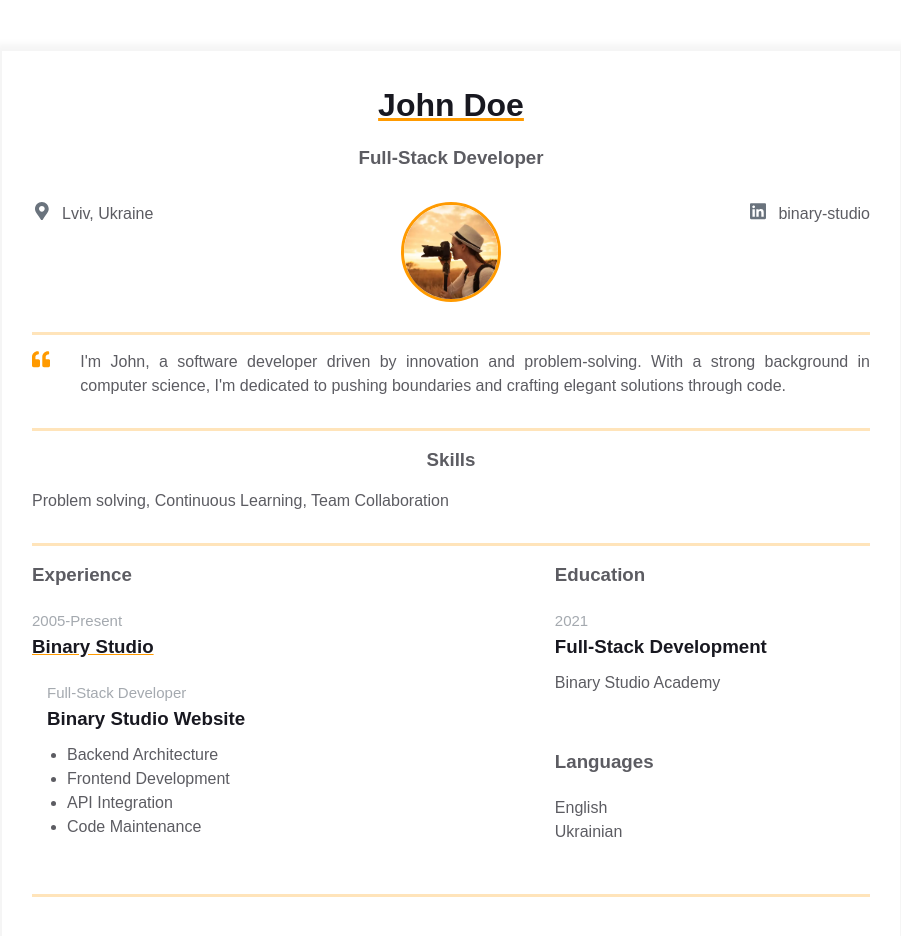
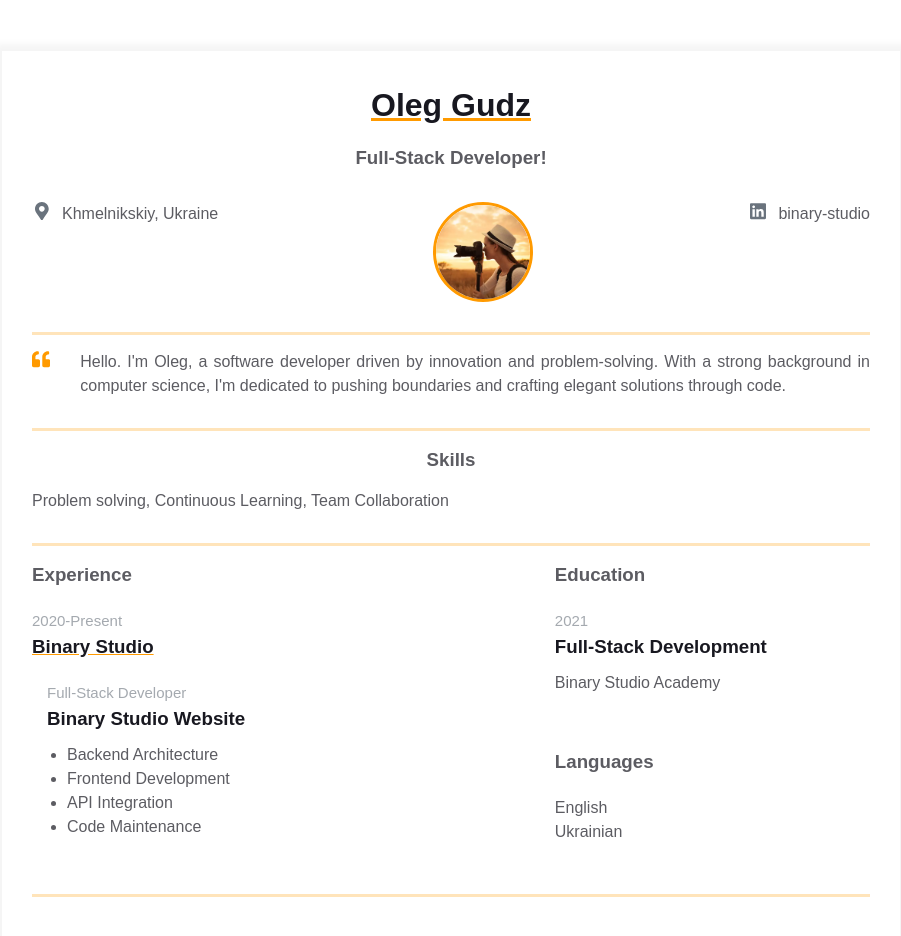
Before and after one commit to olegudz/homepage, a plain HTML site: page index.html in a window 1280 px wide. Shown: the whole page, without its empty margins (189-1090 px from the left). Drawn offline with Linux system fonts and the light colour scheme.

Commit message:
My own information

```diff
--- a/index.html
+++ b/index.html
@@ -13,8 +13,8 @@
     <div class="resume">
       <div class="container">
         <div class="resume__block">
-          <h1 class="contact-info__header">John Doe</h1>
-          <h3 class="contact-info__sub-header">Full-Stack Developer</h3>
+          <h1 class="contact-info__header">Oleg Gudz</h1>
+          <h3 class="contact-info__sub-header">Full-Stack Developer!</h3>
 
           <div class="contact_info_container fh">
             <div class="contact-info__block">
@@ -27,7 +27,7 @@
                       80-80s-35.817-80-80-80-80 35.817-80 80 35.817 80 80 80z"></path>
                   </svg>
                 </div>
-                <span>Lviv, Ukraine</span>
+                <span>Khmelnikskiy, Ukraine</span>
               </a>
 
             </div>
@@ -73,7 +73,7 @@
                   48-21.5 48-48V304c0-26.5-21.5-48-48-48z"></path>
               </svg>
             </div>
-            <p class="intro_text">I'm John, a software developer driven by innovation and
+            <p class="intro_text">Hello. I'm Oleg, a software developer driven by innovation and
               problem-solving. With a strong background in computer science,
               I'm dedicated to pushing boundaries and crafting elegant
               solutions through code.</p>
@@ -103,7 +103,7 @@
               <h3 class="experiences__header">Experience</h3>
               <div class="experiences__company">
                 <div class="experiences__company-header">
-                  <span class="experiences__company-header-durability">2005-Present</span>
+                  <span class="experiences__company-header-durability">2020-Present</span>
                   <h3 class="experiences__company-header-name">Binary Studio</h3>
                 </div>
 
```
